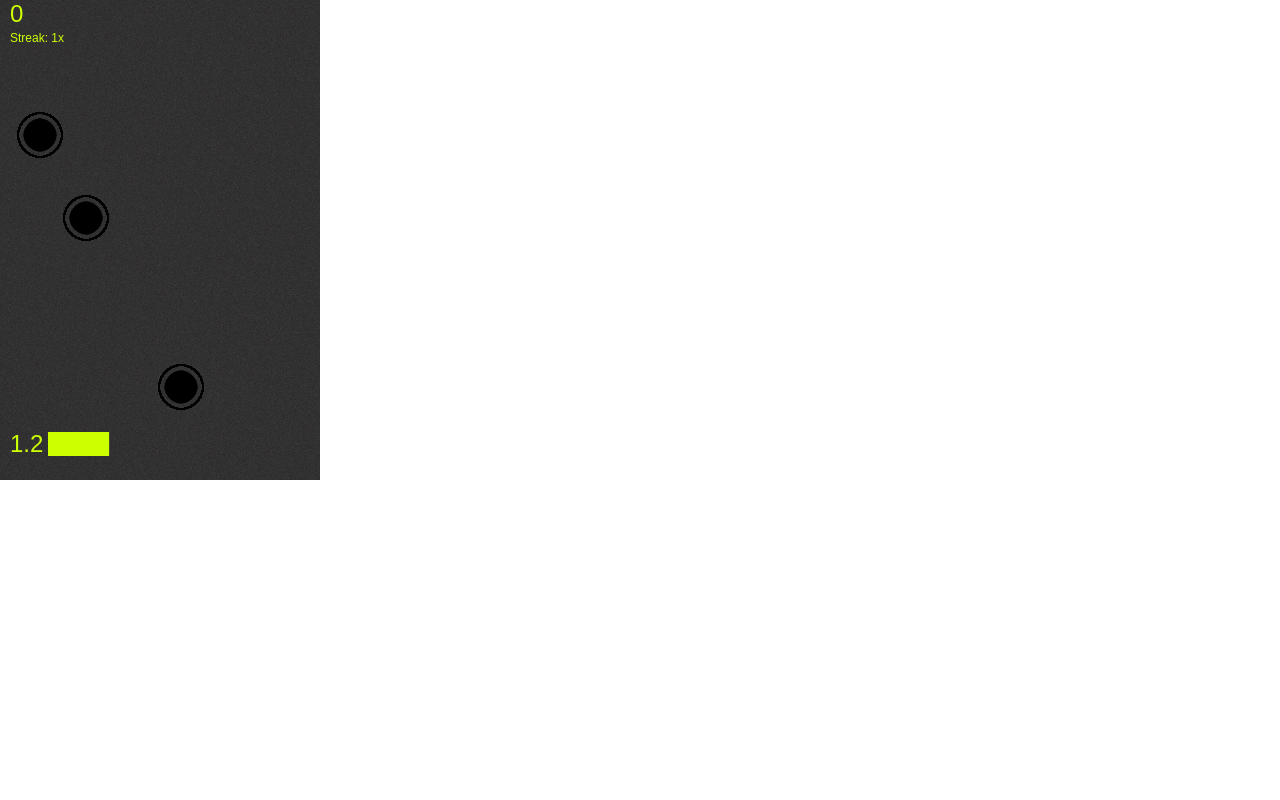
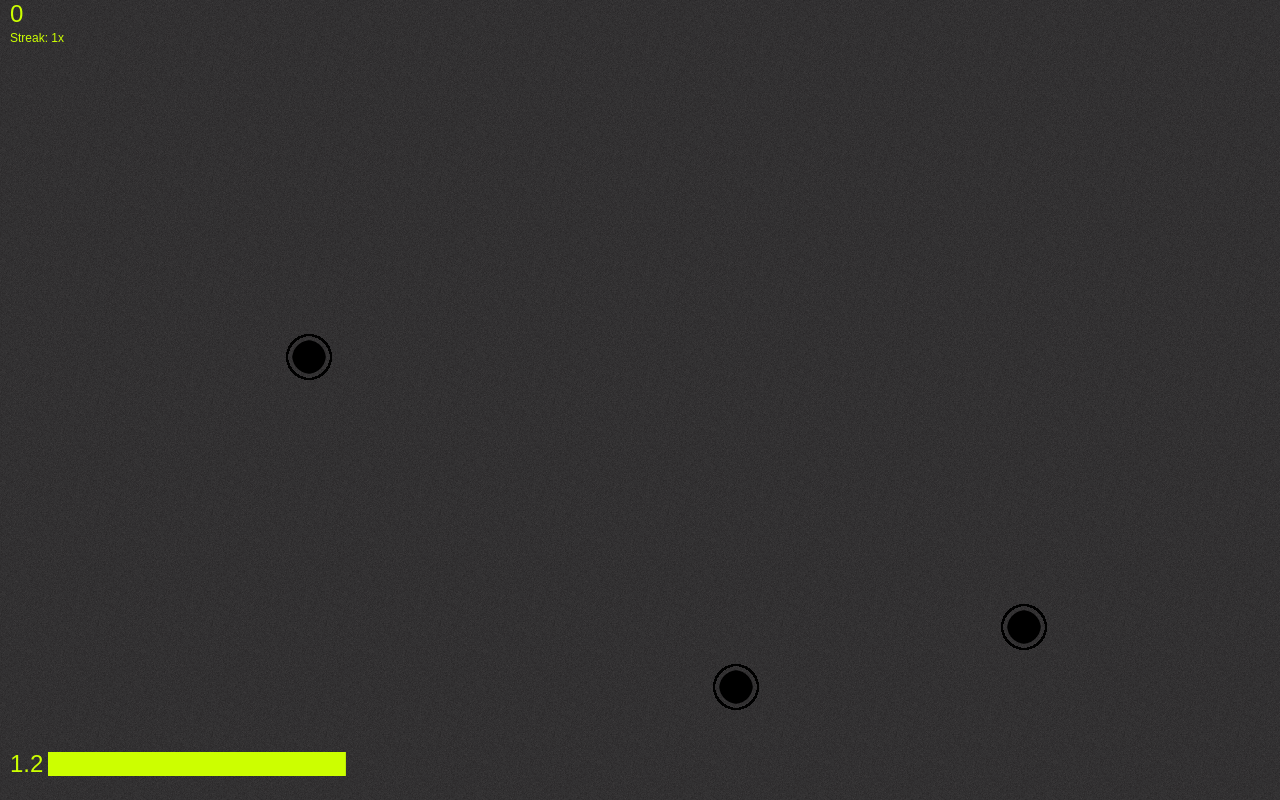
Before and after one commit to awmwong/kik-dots, a website: page web/index.html in a window 1280 px wide. Drawn offline with Linux system fonts and the light colour scheme.

Commit message:
cards.js

```diff
--- a/web/index.html
+++ b/web/index.html
@@ -10,13 +10,12 @@
 		<!-- Styles -->
 		<meta name="viewport" content="width=device-width, initial-scale=1.0, maximum-scale=1.0, user-scalable=no">
 
-		<script src="js/pulse.js" type="text/javascript"></script>
-		<script src="js/dots.js" type="text/javascript"></script>
+
 
 	</head>
 
 	<body>
-		<div style="width: 320px; height: 480px" id="game-window"></div>
+		<div style="width: 600px; height: 480px" id="game-window"></div>
 
 		<!-- Scripts
 		<script src="js/zepto.min.js"></script>
@@ -25,5 +24,8 @@
 		<script src="zerver/MyAPI.js"></script>
 		<script src="js/main.js"></script>
 		-->
+		<script src="http://cdn.kik.com/cards/0/cards.js"></script>
+		<script src="js/pulse.js" type="text/javascript"></script>
+		<script src="js/dots.js" type="text/javascript"></script>
 	</body>
 </html>
--- a/web/js/dots.js
+++ b/web/js/dots.js
@@ -8,6 +8,11 @@ function OnResizeCalled() {
 
 pulse.ready(function(){
   console.log('Pulse Ready');
+
+  var gameWindow = document.getElementById('game-window');
+  gameWindow.style.width = window.innerWidth + 'px';
+  gameWindow.style.height = window.innerHeight + 'px';
+  console.log(gameWindow.style.width);
 
   // pulse.debug.manager = new pulse.debug.DebugManager();
 
@@ -30,8 +35,8 @@ pulse.ready(function(){
 var dot = {};
 
 dot.Constants = {
-  Width: 320,
-  Height: 480,
+  Width: window.innerWidth,
+  Height: window.innerHeight,
 };
 
 dot.GameEngine = pulse.Engine.extend({
```
